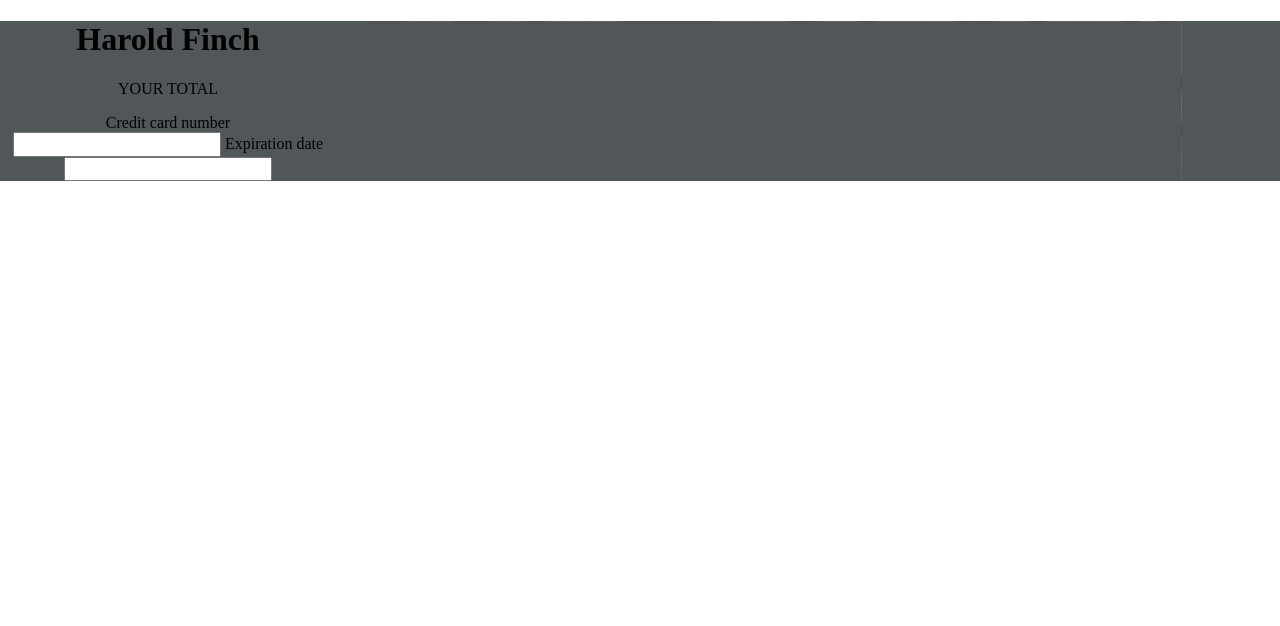
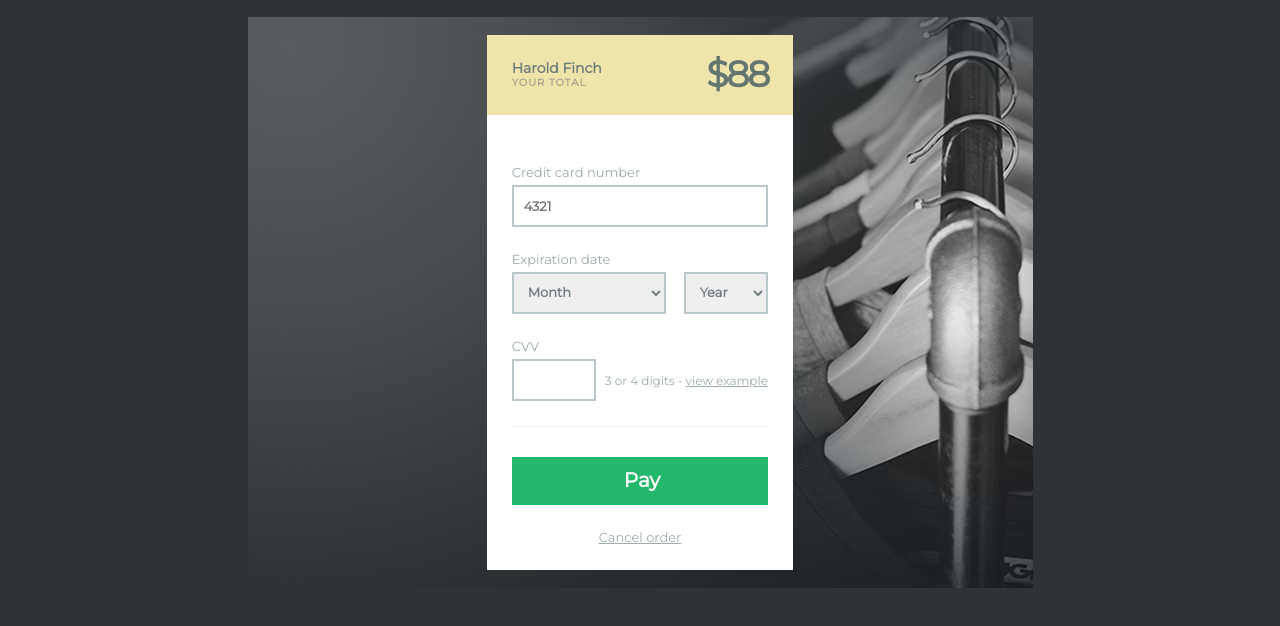
Before and after one commit to 123Irina/homework, a plain HTML site: page payment/index.html in a window 1280 px wide. Drawn offline with Linux system fonts and the light colour scheme.

Commit message:
payment finish

```diff
--- a/payment/css/style.css
+++ b/payment/css/style.css
@@ -1,9 +1,118 @@
-
-body div {
-    background: #515658 url("../img/bg.png") no-repeat;
+* {
+    box-sizing: border-box;
+}
+body {
+    background-color: #2e3336;
+}
+.container {
+    background: url("../img/bg.jpg") no-repeat 50%;
     text-align: center;
+    font-family: "Montserrat", sans-serif;
+    padding: 35px;
+    max-width: 800px;
+    margin: 0 auto;
+    height: 100%;
 }
 form {
     width: 42%;
     max-width: 336px;
+    margin: 0 auto;
+    background-color: white;
+    text-align: left;
 }
+form .head, .inputs {
+    text-align: left;
+    padding: 25px;
+}
+form .head {
+    background-color: #efe4aa;
+    display: flex;
+    justify-content: space-between;
+}
+form .inputs, {
+    background-color: white;
+    color: rgb(158,171,173);
+}
+.head > div {
+    display: inline-block;
+    vertical-align: top;
+}
+div .sum {
+    display: inline-block;
+    font-size: 36px;
+    line-height: 28px;
+    font-weight: bold;
+    letter-spacing: -2px;
+    color: rgb(99,117,112);
+    margin-top: 0;
+}
+.h1 {
+    font-size: 14px;
+    color: rgb(110,127,123);
+    font-weight: bold;
+}
+.text {
+    font-size: 10px;
+    letter-spacing: 1px;
+    line-height: 14px;
+    color: rgb(166,162,141);
+}
+/*block input*/
+label, a {
+    display: block;
+    margin-top: 25px;
+    font-size: 13px;
+    color: rgb(158,171,173);
+}
+.inputs:last-child a {
+    text-align: center;
+}
+span a {
+    display: inline;
+}
+input, select {
+    margin-top: 5px;
+    height: 42px;
+    font-size: 13px;
+    color: rgb(114,127,130);
+    font-weight: bolder;
+    border: 2px solid #bac8cb;
+    padding-left: 10px;
+}
+input:hover, select:hover {
+    border: 2px solid #81d3e7;
+}
+
+span.cvv, span a {
+    font-size: 12px;
+}
+[name="card_number"], [type="submit"] {
+    width: 100%;
+}
+.select {
+    display: flex;
+    justify-content: space-between;
+}
+[name="month"] {
+    width: 60%;
+}
+[name="year"] {
+    width: 33%;
+}
+[name="CVV"] {
+    width: 33%;
+    margin-right: 5px;
+}
+[type="submit"] {
+    font-size: 20px;
+    color: rgb(255,255,255);
+    font-weight: bold;
+    height: 48px;
+    background-color: #24b86a;
+    border: none;
+}
+div.line {
+    height: 1px;
+    background-color: #edeff1;
+    margin: 25px 0;
+}
--- a/payment/index.html
+++ b/payment/index.html
@@ -4,21 +4,45 @@
     <meta charset="UTF-8">
     <title>Payment</title>
     <link rel="icon" href="img/favicon.ico"/>
+    <link href="https://fonts.googleapis.com/css?family=Montserrat" rel="stylesheet">
+    <link rel="stylesheet" href="css/normalize.css">
     <link rel="stylesheet" href="css/style.css">
-    <link rel="stylesheet" href="css/normalize.css">
 </head>
 <body>
-    <div>
-        <form>
-            <h1>Harold Finch</h1>
-            <p>YOUR TOTAL</p>
-            <label>Credit card number
-                <input type="text" name="card_number">
-            </label>
-            <label>
-                Expiration date
-                <input type="text" name="Expiration_date">
-            </label>
-        </form>    </div>
+    <div class="container">
+        <form method="get">
+            <div class="head">
+                <div class="h1">Harold Finch
+                    <div class="text">YOUR TOTAL</div>
+                </div>
+                <div class="sum">$88</div>
+            </div>
+            <div class="inputs">
+                <label>Credit card number
+                    <input type="text" name="card_number" placeholder="4321">
+                </label>
+                <label>
+                    Expiration date
+                    <div class="select"><select name="month">
+                        <option>
+                            Month
+                        </option>
+                    </select>
+                    <select name="year">
+                        <option>Year</option>
+                    </select>
+                    </div>
+                </label>
+                <label>
+                    <div>CVV</div>
+                    <input name="CVV">
+                    <span class="cvv">3 or 4 digits - <a href="#">view example</a></span>
+                </label>
+                <div class="line"></div>
+                <input type="submit" value="Pay">
+                <a href="#">Cancel order</a>
+            </div>
+        </form>
+    </div>
 </body>
 </html>
```
Also changed, not shown: payment/img/Layer 2.png (added), payment/img/bg.jpg (added).
